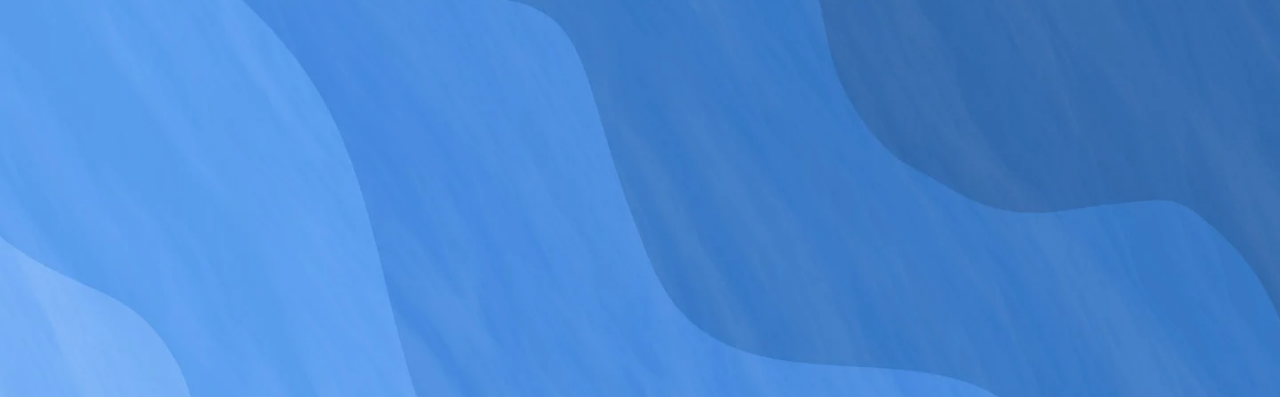
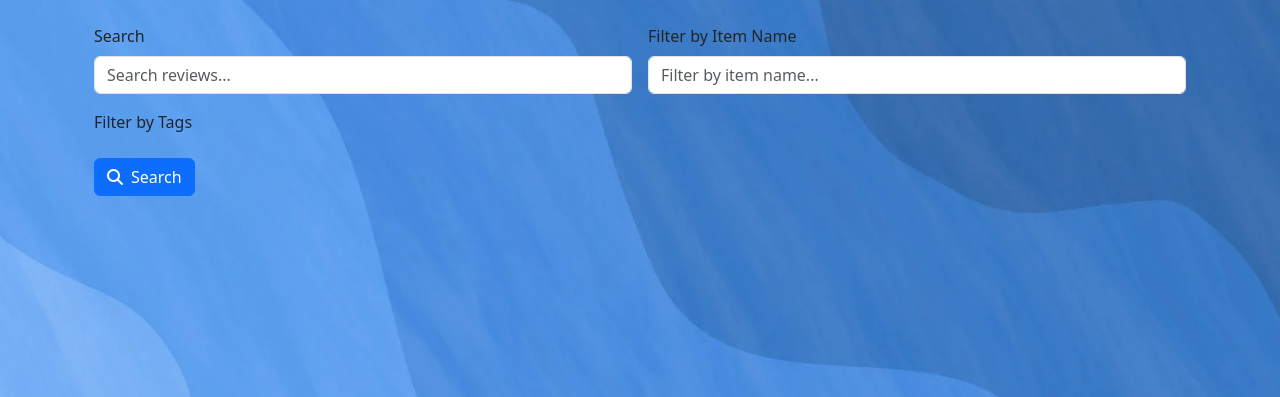
Before and after one commit to Lixuan0913/7-03, a Flask app: page /search in a window 1280 px wide. Shown: the part 56-453 px from the top of the page. Run offline with Flask 3, Linux system fonts and the light colour scheme; data that the repository does not hold is empty.

Commit message:
gonna change

```diff
--- a/app.py
+++ b/app.py
@@ -596,107 +596,50 @@ def base():
 @app.route('/search', methods=['GET', 'POST'])
 def search():
     form = SearchForm()
+    all_tags = Tag.query.order_by(Tag.name).all()
+    form.tags.choices = [(tag.id, tag.name) for tag in all_tags]
 
     if form.validate_on_submit():
-        search_term = form.searched.data.strip()
-        selected_tags = request.form.getlist('tags')  # Get selected tags from form
-        item_filter = request.form.get('item_filter', '').strip()  # Get item filter
+        search_term = form.searched.data.strip() if form.searched.data else ''
+        selected_tags = form.tags.data or []
+        item_filter = form.item_filter.data.strip() if form.item_filter.data else ''
 
-        if search_term or selected_tags or item_filter:
-            # Base query for posts
-            posts_query = Post.query
+        # Debug print
+        print(f"Search params - term: '{search_term}', tags: {selected_tags}, item: '{item_filter}'")
 
-            # Apply text search if there's a search term
-            if search_term:
-                posts_query = posts_query.filter(
-                    Post.text.ilike(f'%{search_term}%')
-                )
-                print(f"Searching for: {search_term}")
+        # Build query
+        posts_query = Post.query.join(Post.item)
 
-            # Apply tag filter if tags are selected
-            if selected_tags:
-                posts_query = posts_query.join(Post.item).join(Item.tags).filter(
-                    Tag.id.in_(selected_tags)
-                )
-                print(f"Filtering by tags: {selected_tags}")
+        if search_term:
+            posts_query = posts_query.filter(Post.text.ilike(f'%{search_term}%'))
 
-            # Apply item name filter if provided
-            if item_filter:
-                posts_query = posts_query.join(Post.item).filter(
-                    Item.name.ilike(f'%{item_filter}%')
-                )
-                print(f"Filtering by item: {item_filter}")
+        if selected_tags:
+            posts_query = posts_query.join(Item.tags).filter(Tag.id.in_(selected_tags))
 
-            # Execute the posts query
-            posts = posts_query.order_by(Post.id.desc()).all()
-            print(f"Found {len(posts)} post matches")
+        if item_filter:
+            posts_query = posts_query.filter(Item.name.ilike(f'%{item_filter}%'))
 
-            # Search in comments (only if we're searching by text)
-            comments = []
-            if search_term:
-                comments = Replies.query.filter(
-                    Replies.text.ilike(f'%{search_term}%')
-                ).order_by(Replies.id.desc()).all()
-                print(f"Found {len(comments)} comment matches")
+        # Print the generated SQL for debugging
+        print(str(posts_query))
 
-            # Get all post IDs that have matching comments
-            post_ids_with_matching_comments = {comment.post_id for comment in comments}
-            print(f"Posts with matching comments: {post_ids_with_matching_comments}")
+        posts = posts_query.order_by(Post.date_posted.desc()).all()
 
-            # Get posts that have matching comments but didn't match in post text
-            additional_posts = []
-            if search_term and post_ids_with_matching_comments:
-                additional_query = Post.query.filter(
-                    Post.id.in_(post_ids_with_matching_comments)
-                )
+        # Debug print results
+        print(f"Found {len(posts)} posts")
+        for post in posts:
+            print(f"Post ID: {post.id}, Text: {post.text[:50]}..., Item: {post.item.name}")
 
-                # Apply tag filter to additional posts if tags are selected
-                if selected_tags:
-                    additional_query = additional_query.join(Post.item).join(Item.tags).filter(
-                        Tag.id.in_(selected_tags)
-                    )
+        return render_template('search.html',
+                            form=form,
+                            searched=search_term,
+                            posts=posts,
+                            all_tags=all_tags,
+                            selected_tags=selected_tags,
+                            item_filter=item_filter)
 
-                # Apply item filter to additional posts if provided
-                if item_filter:
-                    additional_query = additional_query.join(Post.item).filter(
-                        Item.name.ilike(f'%{item_filter}%')
-                    )
-
-                additional_posts = additional_query.all()
-                print(f"Found {len(additional_posts)} additional posts via comments")
-
-            # Combine all posts to display (remove duplicates)
-            all_posts = []
-            seen_post_ids = set()
-            for post in posts + additional_posts:
-                if post.id not in seen_post_ids:
-                    all_posts.append(post)
-                    seen_post_ids.add(post.id)
-
-            print(f"Total posts to display: {len(all_posts)}")
-
-            # Create a dictionary to organize comments by post ID
-            comments_by_post = {}
-            for comment in comments:
-                if comment.post_id not in comments_by_post:
-                    comments_by_post[comment.post_id] = []
-                comments_by_post[comment.post_id].append(comment)
-
-            # Get all tags for the filter dropdown
-            all_tags = Tag.query.order_by(Tag.name).all()
-
-            # Get all unique items that have posts (for item filter dropdown)
-            items_with_posts = db.session.query(Item).join(Item.posts).distinct().order_by(Item.name).all()
-
-            return render_template('search.html', form=form, searched=search_term, posts=all_posts, comments_by_post=comments_by_post, all_tags=all_tags, items_with_posts=items_with_posts, selected_tags=selected_tags,item_filter=item_filter)
-        else:
-            flash('Please enter a search term or select filters', 'warning')
-            return redirect(url_for('search'))
-
-    # For GET request, show the search form with filters
-    all_tags = Tag.query.order_by(Tag.name).all()
-    items_with_posts = db.session.query(Item).join(Item.posts).distinct().order_by(Item.name).all()
-    return render_template('search.html', form=form, all_tags=all_tags, items_with_posts=items_with_posts)
+    return render_template('search.html',
+                         form=form,
+                         all_tags=all_tags)
 
 @app.route("/profile/<username>", methods=["GET", "POST"])
 def profile(username):
--- a/templates/search.html
+++ b/templates/search.html
@@ -2,6 +2,48 @@
 
 {% block content %}
 <div class="container mt-4">
+    <form method="POST" action="{{ url_for('search') }}" class="mb-4">
+        {{ form.hidden_tag() }}
+
+        <div class="row g-3">
+            <!-- Search Term -->
+            <div class="col-md-6">
+                {{ form.searched.label(class="form-label") }}
+                {{ form.searched(class="form-control", placeholder="Search reviews...") }}
+            </div>
+
+            <!-- Item Name Filter -->
+            <div class="col-md-6">
+                {{ form.item_filter.label(class="form-label") }}
+                {{ form.item_filter(class="form-control", placeholder="Filter by item name...") }}
+            </div>
+
+            <!-- Tag Filter -->
+            <div class="col-12">
+                {{ form.tags.label(class="form-label") }}
+                <div class="tag-options">
+                    {% for tag in all_tags %}
+                    <div class="form-check form-check-inline">
+                        <input class="form-check-input" type="checkbox"
+                               name="tags" id="tag-{{ tag.id }}"
+                               value="{{ tag.id }}"
+                               {% if tag.id in selected_tags %}checked{% endif %}>
+                        <label class="form-check-label" for="tag-{{ tag.id }}">
+                            {{ tag.name }}
+                        </label>
+                    </div>
+                    {% endfor %}
+                </div>
+            </div>
+
+            <div class="col-12">
+                <button type="submit" class="btn btn-primary">
+                    <i class="fas fa-search me-2"></i>Search
+                </button>
+            </div>
+        </div>
+    </form>
+
     {% if searched %}
         <h2 class="mb-4">Search Results for: <em>{{ searched }}</em></h2>
 
@@ -71,13 +113,15 @@
                         {% else %}
                         <small class="text-muted">Be the first to provide feedback</small>
                         {% endif %}
-                            <div class="btn-group btn-group-sm" role="group">
+                        <div class="btn-group btn-group-sm" role="group" style="margin-left: 10px;">
                             <a href="{{ url_for('feedback', post_id=post.id, action='helpful') }}"
-                                   class="btn btn-outline-success {{ 'btn-success' if current_user and current_user.has_helpful_feedback(post.id) else 'btn-outline-success' }}">
+                               class="btn {{ 'btn-success' if current_user and current_user.has_helpful_feedback(post.id) else 'btn-outline-success' }}"
+                               style="opacity: 1 !important; visibility: visible !important;">
                                 <i class="fas fa-thumbs-up"></i> {{ post.helpful_count }}
                             </a>
                             <a href="{{ url_for('feedback', post_id=post.id, action='not-helpful') }}"
-                                   class="btn btn-outline-danger {{ 'btn-danger' if current_user and current_user.has_not_helpful_feedback(post.id) else 'btn-outline-danger' }}">
+                               class="btn {{ 'btn-danger' if current_user and current_user.has_not_helpful_feedback(post.id) else 'btn-outline-danger' }}"
+                               style="opacity: 1 !important; visibility: visible !important;">
                                 <i class="fas fa-thumbs-down"></i> {{ post.not_helpful_count }}
                             </a>
                         </div>
--- a/webforms.py
+++ b/webforms.py
@@ -1,7 +1,9 @@
 from flask_wtf import FlaskForm
-from wtforms import StringField, SubmitField
-from wtforms.validators import DataRequired
+from wtforms import StringField, SubmitField, SelectMultipleField
+from wtforms.validators import Optional
 
 class SearchForm(FlaskForm):
-    searched = StringField('Search', validators=[DataRequired()])
-    submit = SubmitField('Submit')
+    searched = StringField('Search', validators=[Optional()])
+    tags = SelectMultipleField('Filter by Tags', choices=[], validators=[Optional()])
+    item_filter = StringField('Filter by Item Name', validators=[Optional()])
+    submit = SubmitField('Search')
```
Lines whose indentation alone changed are shown as unchanged.
